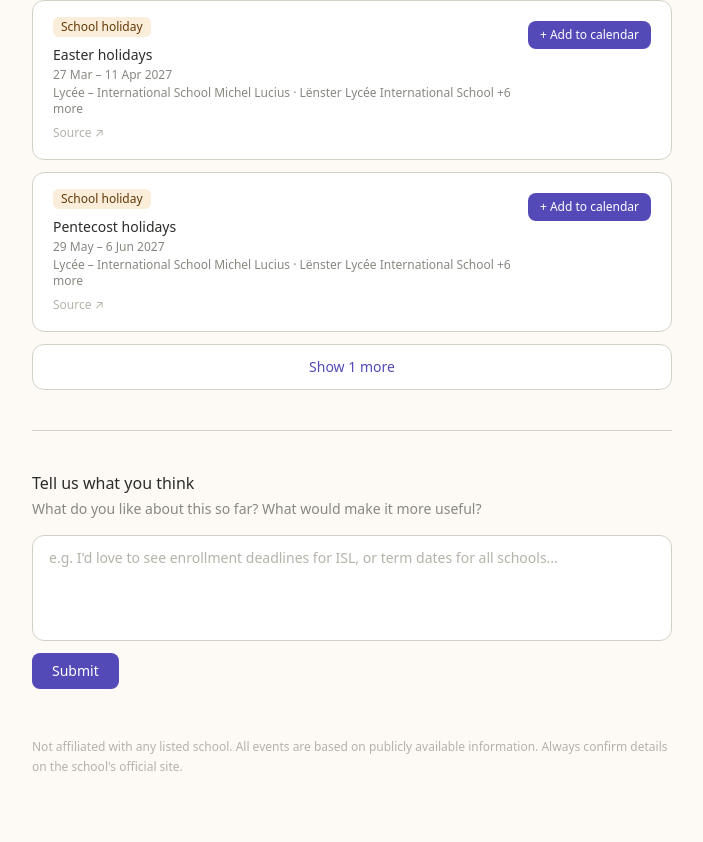
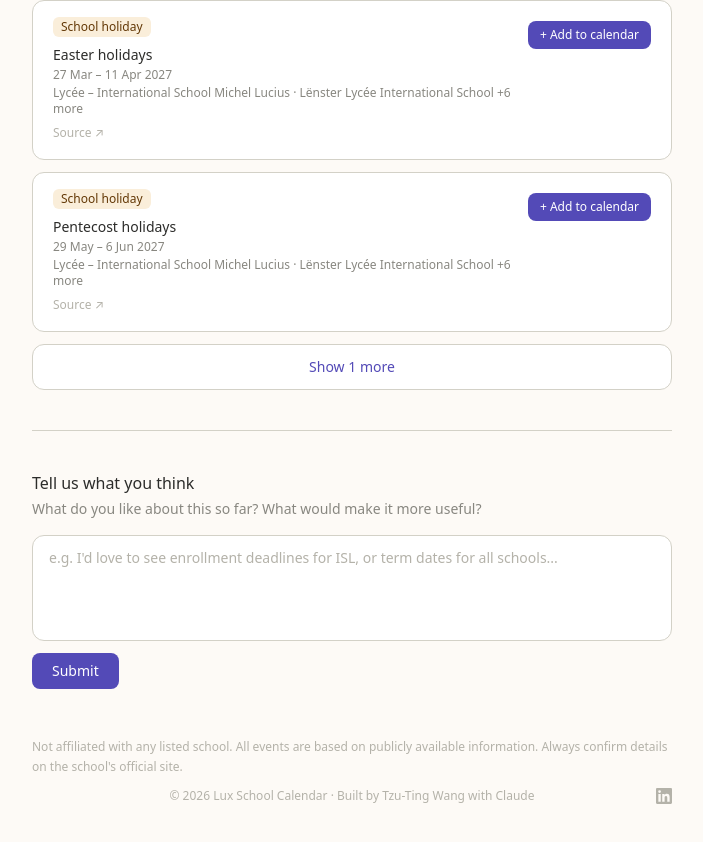
Before and after one commit to tingwang-tech/lux-school-calendar, a Next.js app in the folder app/: page / in a window 1280 px wide. Shown: the part 828-1670 px from the top of the page, without its empty margins (288-991 px from the left). Built offline with nearby package versions, Linux system fonts and the light colour scheme.

Commit message:
Add footer attribution and LinkedIn icon

```diff
--- a/app/src/app/page.tsx
+++ b/app/src/app/page.tsx
@@ -432,10 +432,28 @@
         )}
       </div>
 
-      <p className="text-xs text-[#B4B2A9] mt-12 leading-relaxed">
-        Not affiliated with any listed school. All events are based on publicly available information.
-        Always confirm details on the school&apos;s official site.
-      </p>
+      <div className="mt-12 space-y-3">
+        <p className="text-xs text-[#B4B2A9] leading-relaxed">
+          Not affiliated with any listed school. All events are based on publicly available information.
+          Always confirm details on the school&apos;s official site.
+        </p>
+        <div className="relative flex items-center justify-center">
+          <p className="text-xs text-[#B4B2A9]">
+            © 2026 Lux School Calendar · Built by Tzu-Ting Wang with Claude
+          </p>
+          <a
+            href="https://www.linkedin.com/in/wangtzuting/"
+            target="_blank"
+            rel="noopener noreferrer"
+            aria-label="Tzu-Ting Wang on LinkedIn"
+            className="absolute right-0 text-[#B4B2A9] hover:text-[#0A66C2] transition-colors"
+          >
+            <svg xmlns="http://www.w3.org/2000/svg" width="16" height="16" viewBox="0 0 24 24" fill="currentColor">
+              <path d="M20.447 20.452h-3.554v-5.569c0-1.328-.027-3.037-1.852-3.037-1.853 0-2.136 1.445-2.136 2.939v5.667H9.351V9h3.414v1.561h.046c.477-.9 1.637-1.85 3.37-1.85 3.601 0 4.267 2.37 4.267 5.455v6.286zM5.337 7.433a2.062 2.062 0 0 1-2.063-2.065 2.064 2.064 0 1 1 2.063 2.065zm1.782 13.019H3.555V9h3.564v11.452zM22.225 0H1.771C.792 0 0 .774 0 1.729v20.542C0 23.227.792 24 1.771 24h20.451C23.2 24 24 23.227 24 22.271V1.729C24 .774 23.2 0 22.222 0h.003z"/>
+            </svg>
+          </a>
+        </div>
+      </div>
     </main>
   )
 }
```
